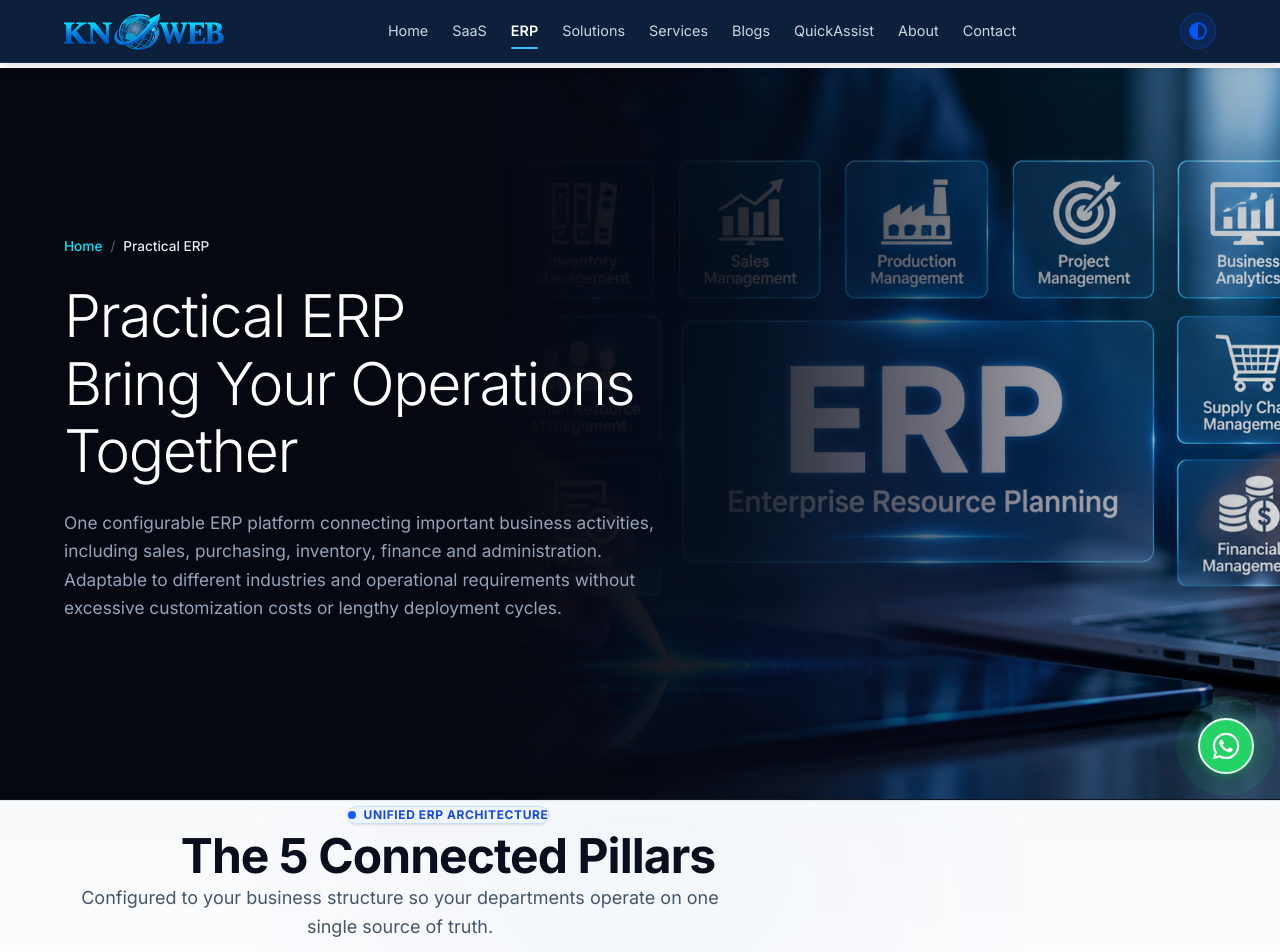
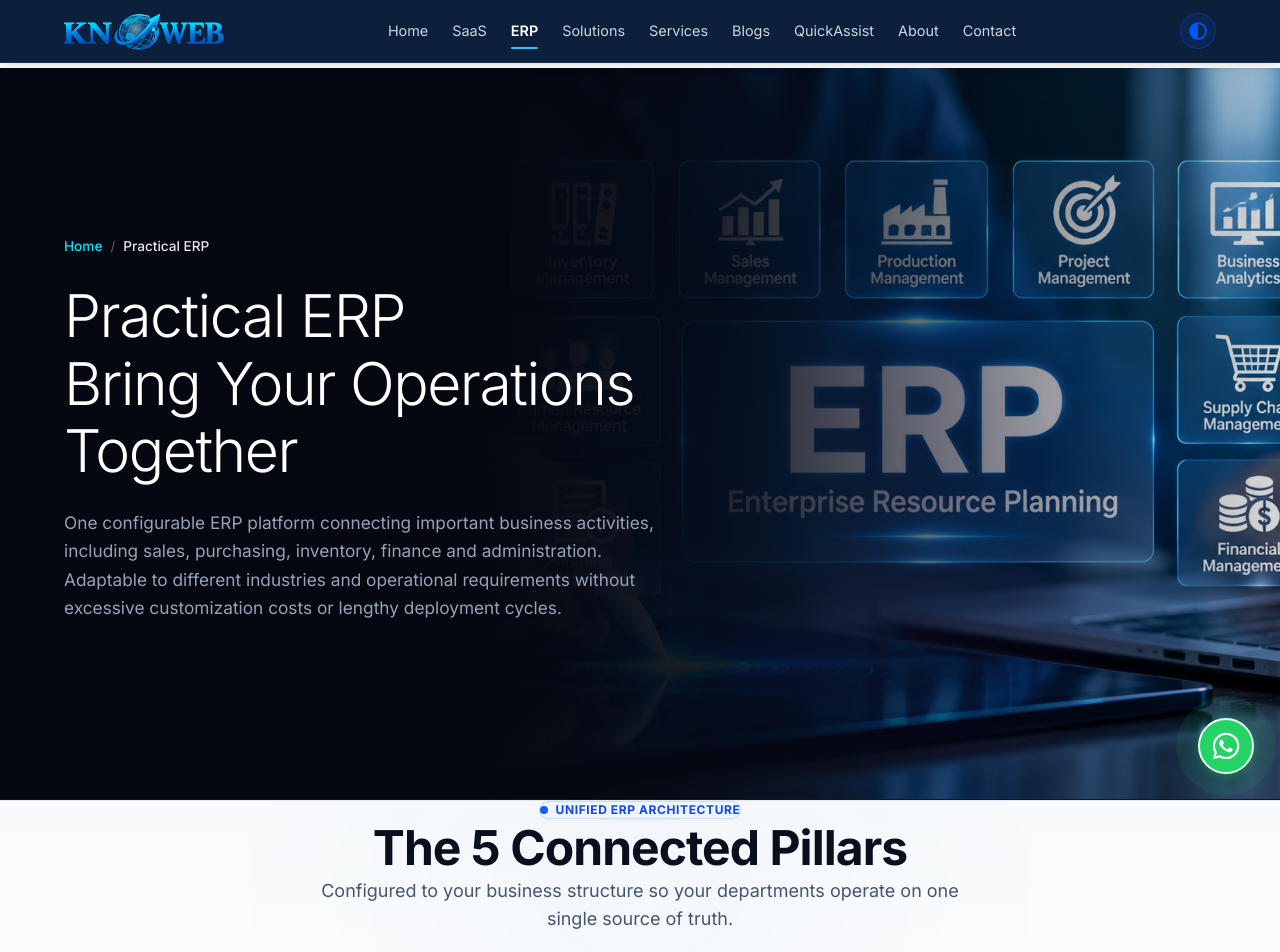
Before and after one commit to Knoweb/Knoweb-site, a Next.js app in the folder knoweb/: page /erp in a window 1280 px wide. Shown: the top 952 px of the page. Built offline with nearby package versions, Linux system fonts and the light colour scheme.

Commit message:
Dead-center section header and increase breathing space between text and 3D cards stage

```diff
--- a/knoweb/src/components/ui/ErpPillarsCoverflow.tsx
+++ b/knoweb/src/components/ui/ErpPillarsCoverflow.tsx
@@ -243,7 +243,7 @@ export default function ErpPillarsCoverflow({
       ref={containerRef}
       onMouseEnter={() => setIsPaused(true)}
       onMouseLeave={() => setIsPaused(false)}
-      className="relative w-full overflow-hidden select-none py-16 md:py-24"
+      className="relative w-full overflow-hidden select-none py-20 md:py-28"
       style={{
         background: 'linear-gradient(180deg, #F8FAFC 0%, #FFFFFF 45%, #F8FAFC 100%)',
         borderTop: '1px solid #E2E8F0',
@@ -264,31 +264,65 @@ export default function ErpPillarsCoverflow({
         }}
       />
 
-      <div className="container-max relative z-10 mx-auto px-4">
-        {/* ── Section Header ── */}
-        <div className="text-center max-w-3xl mx-auto mb-10 md:mb-14">
-          <div className="inline-flex items-center gap-2 px-3.5 py-1.5 rounded-full bg-blue-50/90 border border-blue-200/80 text-blue-700 text-xs font-bold tracking-wider uppercase mb-4 shadow-sm">
+      <div
+        className="relative z-10 w-full max-w-[1240px] mx-auto px-4 flex flex-col items-center"
+        style={{
+          marginLeft: 'auto',
+          marginRight: 'auto',
+        }}
+      >
+        {/* ── Section Header (Dead-centered with generous separation from 3D stage) ── */}
+        <div
+          className="w-full flex flex-col items-center justify-center text-center mx-auto mb-16 sm:mb-20 md:mb-28"
+          style={{
+            maxWidth: '820px',
+            marginLeft: 'auto',
+            marginRight: 'auto',
+            textAlign: 'center',
+          }}
+        >
+          {/* Badge */}
+          <div
+            className="inline-flex items-center justify-center gap-2 px-4 py-1.5 rounded-full bg-blue-50/95 border border-blue-200/90 text-blue-700 text-xs font-bold tracking-wider uppercase mb-5 shadow-xs"
+            style={{
+              marginLeft: 'auto',
+              marginRight: 'auto',
+            }}
+          >
             <span className="w-2 h-2 rounded-full bg-blue-600 animate-pulse" />
             Unified ERP Architecture
           </div>
 
+          {/* Heading */}
           <h2
-            className="text-3xl sm:text-4xl md:text-5xl font-extrabold text-[#0A192F] tracking-tight leading-tight mb-4"
+            className="w-full text-center text-3xl sm:text-4xl md:text-5xl font-extrabold text-[#0A192F] tracking-tight leading-tight mb-5"
             style={{
               fontFamily: "'Inter', -apple-system, BlinkMacSystemFont, 'Segoe UI', Roboto, sans-serif",
+              textAlign: 'center',
+              marginLeft: 'auto',
+              marginRight: 'auto',
             }}
           >
             {title}
           </h2>
 
-          <p className="text-slate-600 text-base sm:text-lg leading-relaxed max-w-2xl mx-auto">
+          {/* Subtitle */}
+          <p
+            className="w-full text-slate-600 text-base sm:text-lg leading-relaxed text-center mx-auto"
+            style={{
+              maxWidth: '680px',
+              textAlign: 'center',
+              marginLeft: 'auto',
+              marginRight: 'auto',
+            }}
+          >
             {subtitle}
           </p>
         </div>
 
         {/* ── 3D Cylindrical Carousel Stage ── */}
         <div
-          className="relative w-full h-[520px] sm:h-[550px] flex items-center justify-center"
+          className="relative w-full h-[530px] sm:h-[560px] md:h-[580px] flex items-center justify-center pt-2 sm:pt-4"
           style={{
             perspective: '1400px',
             perspectiveOrigin: 'center center',
@@ -298,7 +332,8 @@ export default function ErpPillarsCoverflow({
           <motion.div
             drag="x"
             dragConstraints={{ left: 0, right: 0 }}
-            dragElastic={0.2}
+            dragElastic={0.15}
+            dragSnapToOrigin={true}
             onDragEnd={handleDragEnd}
             className="relative w-full h-full flex items-center justify-center cursor-grab active:cursor-grabbing"
             style={{ transformStyle: 'preserve-3d' }}
```
